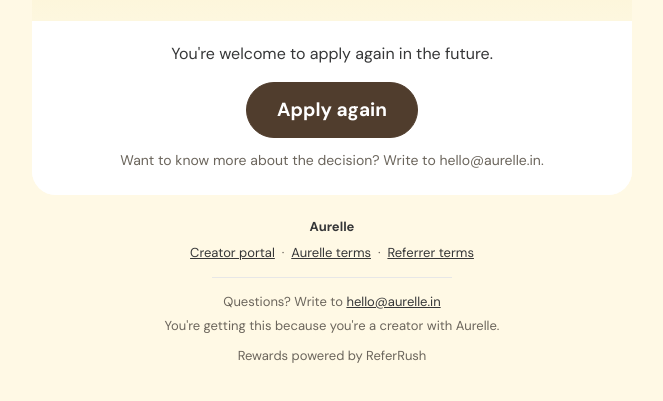
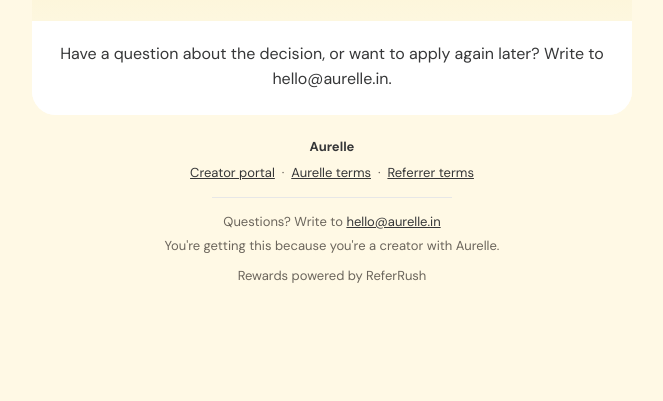
Before and after one commit to heytechie/referrush-email-previews, a plain HTML site: page 17.html in a window 1280 px wide. Shown: the part 223-624 px from the top of the page, without its empty margins (308-971 px from the left). Drawn offline with Linux system fonts and the light colour scheme.

Commit message:
Fix 17 (no broken re-apply), 20 (link or code), 21 (no invented payout schedule)

```diff
--- a/17.html
+++ b/17.html
@@ -28,7 +28,7 @@ img{-ms-interpolation-mode:bicubic;}
 </style>
 </head>
 <body style="margin:0;padding:0;background-color:#FFF9E5;">
-<div style="display:none;font-size:1px;line-height:1px;max-height:0;max-width:0;opacity:0;overflow:hidden;mso-hide:all;">You can apply again in the future.&#847;&zwnj;&nbsp;&#847;&zwnj;&nbsp;&#847;&zwnj;&nbsp;&#847;&zwnj;&nbsp;&#847;&zwnj;&nbsp;&#847;&zwnj;&nbsp;&#847;&zwnj;&nbsp;&#847;&zwnj;&nbsp;&#847;&zwnj;&nbsp;&#847;&zwnj;&nbsp;&#847;&zwnj;&nbsp;&#847;&zwnj;&nbsp;&#847;&zwnj;&nbsp;&#847;&zwnj;&nbsp;&#847;&zwnj;&nbsp;&#847;&zwnj;&nbsp;&#847;&zwnj;&nbsp;&#847;&zwnj;&nbsp;&#847;&zwnj;&nbsp;&#847;&zwnj;&nbsp;&#847;&zwnj;&nbsp;&#847;&zwnj;&nbsp;&#847;&zwnj;&nbsp;&#847;&zwnj;&nbsp;&#847;&zwnj;&nbsp;&#847;&zwnj;&nbsp;&#847;&zwnj;&nbsp;&#847;&zwnj;&nbsp;&#847;&zwnj;&nbsp;&#847;&zwnj;&nbsp;</div>
+<div style="display:none;font-size:1px;line-height:1px;max-height:0;max-width:0;opacity:0;overflow:hidden;mso-hide:all;">Thank you for applying to Aurelle's creator program.&#847;&zwnj;&nbsp;&#847;&zwnj;&nbsp;&#847;&zwnj;&nbsp;&#847;&zwnj;&nbsp;&#847;&zwnj;&nbsp;&#847;&zwnj;&nbsp;&#847;&zwnj;&nbsp;&#847;&zwnj;&nbsp;&#847;&zwnj;&nbsp;&#847;&zwnj;&nbsp;&#847;&zwnj;&nbsp;&#847;&zwnj;&nbsp;&#847;&zwnj;&nbsp;&#847;&zwnj;&nbsp;&#847;&zwnj;&nbsp;&#847;&zwnj;&nbsp;&#847;&zwnj;&nbsp;&#847;&zwnj;&nbsp;&#847;&zwnj;&nbsp;&#847;&zwnj;&nbsp;&#847;&zwnj;&nbsp;&#847;&zwnj;&nbsp;&#847;&zwnj;&nbsp;&#847;&zwnj;&nbsp;&#847;&zwnj;&nbsp;&#847;&zwnj;&nbsp;&#847;&zwnj;&nbsp;&#847;&zwnj;&nbsp;&#847;&zwnj;&nbsp;&#847;&zwnj;&nbsp;</div>
 <table role="presentation" width="100%" cellpadding="0" cellspacing="0" border="0" bgcolor="#FFF9E5" style="background-color:#FFF9E5;">
 <tr><td align="center" class="rr-outer" style="padding:16px 8px;">
 <!--[if mso]><table role="presentation" width="600" cellpadding="0" cellspacing="0" border="0"><tr><td><![endif]-->
@@ -47,11 +47,7 @@ img{-ms-interpolation-mode:bicubic;}
 </table></td></tr>
 <tr><td bgcolor="#FFFFFF" style="background-color:#FFFFFF;"><table role="presentation" width="100%" cellpadding="0" cellspacing="0" border="0">
 <tr><td style="height:20px;line-height:20px;font-size:1px;">&nbsp;</td></tr>
-<tr><td class="rr-pad" style="padding:0 24px;"><div style="font-family:'DM Sans', 'Helvetica Neue', Helvetica, Arial, sans-serif;font-size:16px;line-height:25px;color:#363738;text-align:center;">You're welcome to apply again in the future.</div></td></tr>
-<tr><td style="height:16px;line-height:16px;font-size:1px;">&nbsp;</td></tr>
-<tr><td class="rr-pad" style="padding:0 24px;"><table role="presentation" align="center" cellpadding="0" cellspacing="0" border="0" style="margin:0 auto;"><tr><td align="center"><!--[if mso]><v:roundrect xmlns:v="urn:schemas-microsoft-com:vml" xmlns:w="urn:schemas-microsoft-com:office:word" href="https://affiliates.referrush.com/aurelle" style="height:56px;v-text-anchor:middle;width:300px;" arcsize="50%" strokecolor="#503D2D" fillcolor="#503D2D"><w:anchorlock/><center style="color:#FFFFFF;font-family:Arial,sans-serif;font-size:19px;font-weight:bold;">Apply again</center></v:roundrect><![endif]--><!--[if !mso]><!--><a href="https://affiliates.referrush.com/aurelle" target="_blank" class="rr-btn" style="display:inline-block;background-color:#503D2D;border:1px solid #503D2D;color:#FFFFFF;font-family:'DM Sans', 'Helvetica Neue', Helvetica, Arial, sans-serif;font-size:19px;line-height:24px;font-weight:700;text-align:center;text-decoration:none;padding:15px 30px;border-radius:999px;mso-hide:all;">Apply again</a><!--<![endif]--></td></tr></table></td></tr>
-<tr><td style="height:12px;line-height:12px;font-size:1px;">&nbsp;</td></tr>
-<tr><td class="rr-pad" style="padding:0 24px;"><div style="font-family:'DM Sans', 'Helvetica Neue', Helvetica, Arial, sans-serif;font-size:14px;line-height:21px;color:#6B655C;text-align:center;">Want to know more about the decision? Write to hello@aurelle.in.</div></td></tr>
+<tr><td class="rr-pad" style="padding:0 24px;"><div style="font-family:'DM Sans', 'Helvetica Neue', Helvetica, Arial, sans-serif;font-size:16px;line-height:25px;color:#363738;text-align:center;">Have a question about the decision, or want to apply again later? Write to hello@aurelle.in.</div></td></tr>
 <tr><td style="height:24px;line-height:24px;font-size:1px;">&nbsp;</td></tr>
 </table></td></tr>
 </table>
```
Also changed, not shown: 20.html (+1 -1 lines), 21.html (+1 -1 lines).
